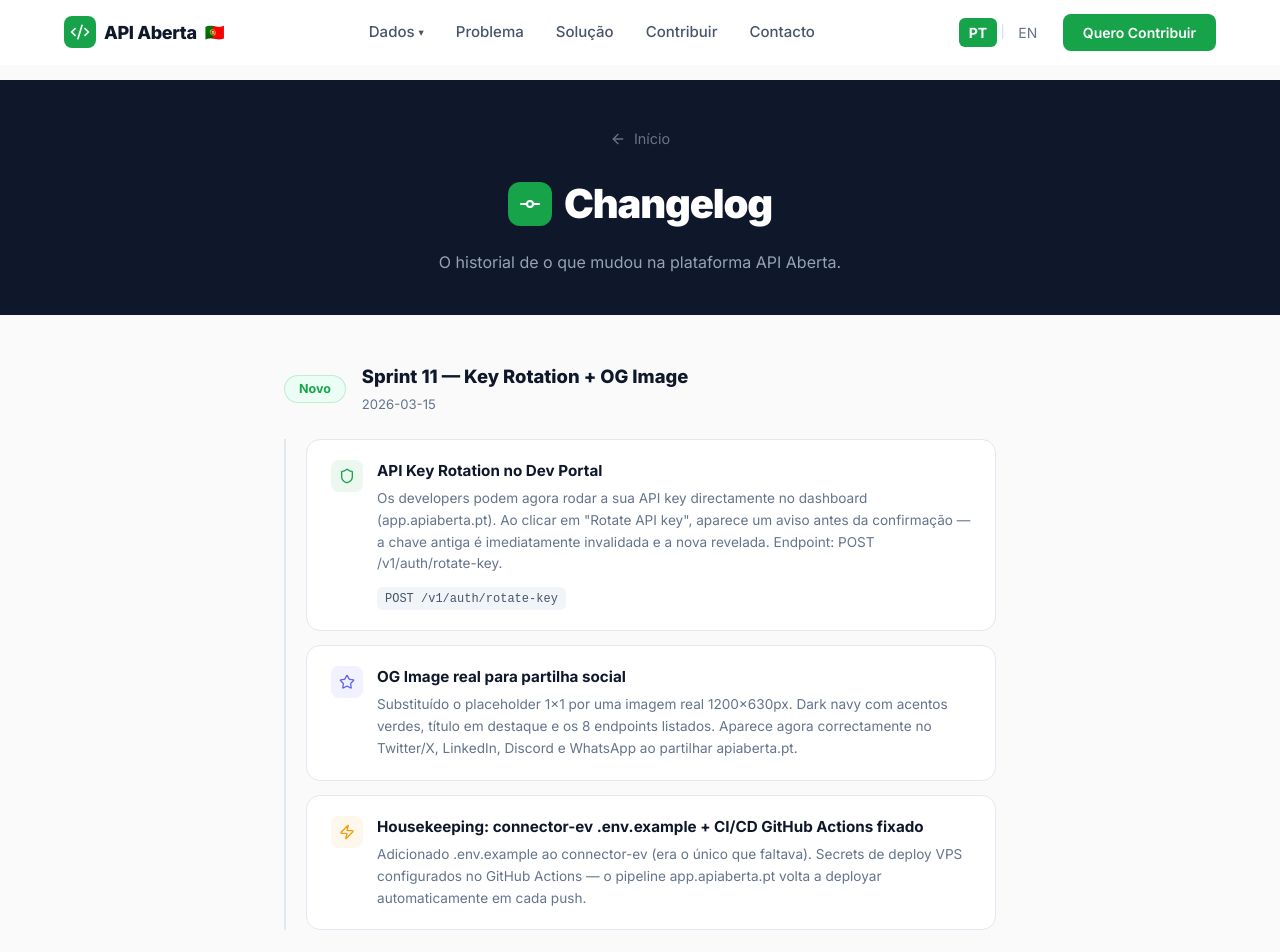
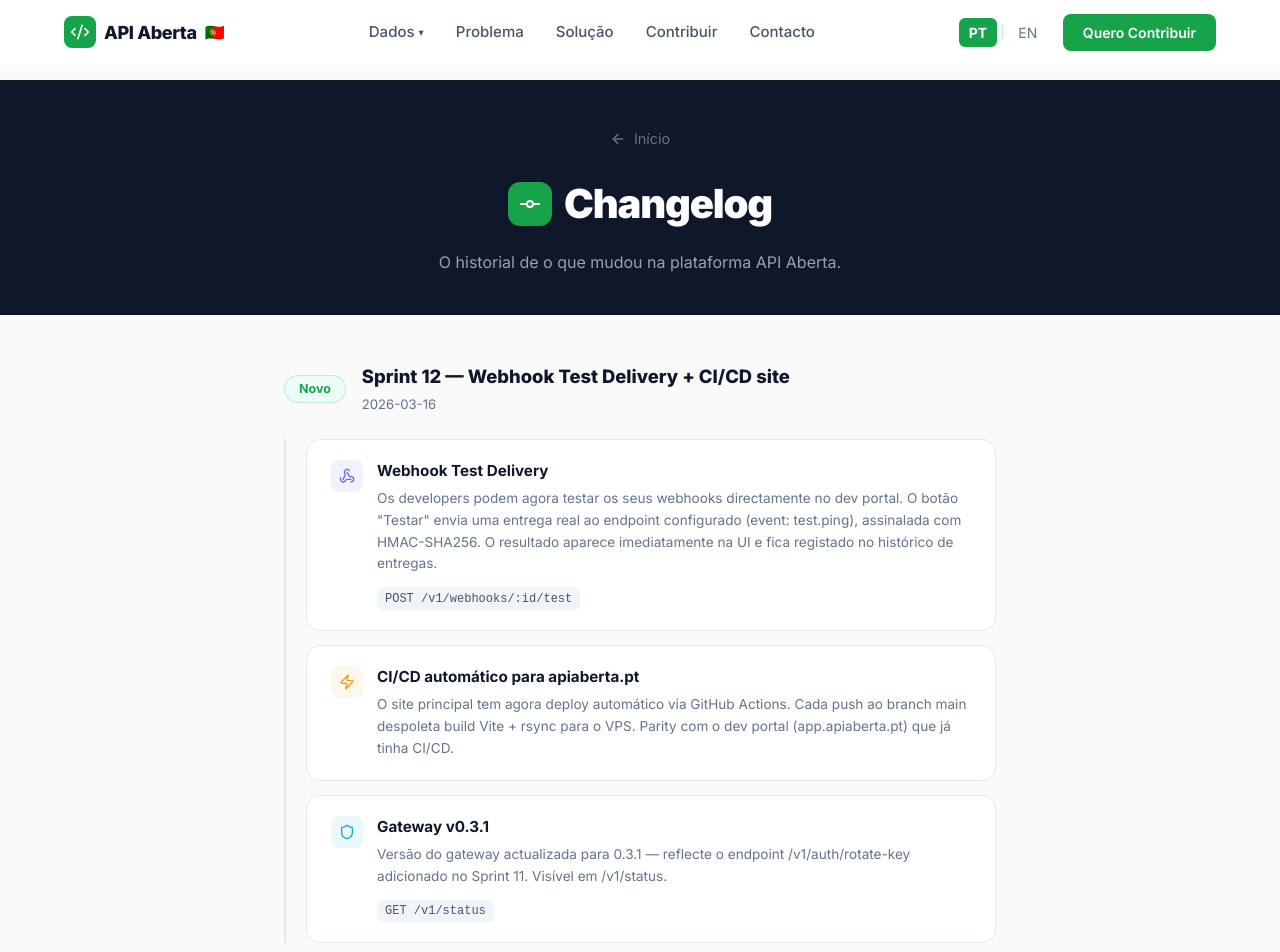
Before and after one commit to apiaberta/apiaberta.pt, a React (Vite) app: page /changelog in a window 1280 px wide. Shown: the top 952 px of the page. Built offline with nearby package versions, Linux system fonts and the light colour scheme.

Commit message:
feat: add Sprint 12 to changelog (webhook test, CI/CD, gateway v0.3.1)

```diff
--- a/src/pages/Changelog.jsx
+++ b/src/pages/Changelog.jsx
@@ -2,6 +2,36 @@ import { Link } from 'react-router-dom'
 import { ArrowLeft, GitCommit, Star, Shield, Zap, Database, ShieldAlert, BarChart2, TrendingUp, Webhook, Code, MapPin } from 'lucide-react'
 
 const RELEASES = [
+  {
+    date: '2026-03-16',
+    version: 'Sprint 12 — Webhook Test Delivery + CI/CD site',
+    tag: 'Novo',
+    tagColor: '#16A34A',
+    tagBg: '#ECFDF5',
+    items: [
+      {
+        icon: Webhook,
+        color: '#6366F1',
+        title: 'Webhook Test Delivery',
+        desc: 'Os developers podem agora testar os seus webhooks directamente no dev portal. O botão "Testar" envia uma entrega real ao endpoint configurado (event: test.ping), assinalada com HMAC-SHA256. O resultado aparece imediatamente na UI e fica registado no histórico de entregas.',
+        endpoints: ['POST /v1/webhooks/:id/test']
+      },
+      {
+        icon: Zap,
+        color: '#F59E0B',
+        title: 'CI/CD automático para apiaberta.pt',
+        desc: 'O site principal tem agora deploy automático via GitHub Actions. Cada push ao branch main despoleta build Vite + rsync para o VPS. Parity com o dev portal (app.apiaberta.pt) que já tinha CI/CD.',
+        endpoints: []
+      },
+      {
+        icon: Shield,
+        color: '#0EA5E9',
+        title: 'Gateway v0.3.1',
+        desc: 'Versão do gateway actualizada para 0.3.1 — reflecte o endpoint /v1/auth/rotate-key adicionado no Sprint 11. Visível em /v1/status.',
+        endpoints: ['GET /v1/status']
+      }
+    ]
+  },
   {
     date: '2026-03-15',
     version: 'Sprint 11 — Key Rotation + OG Image',
```
